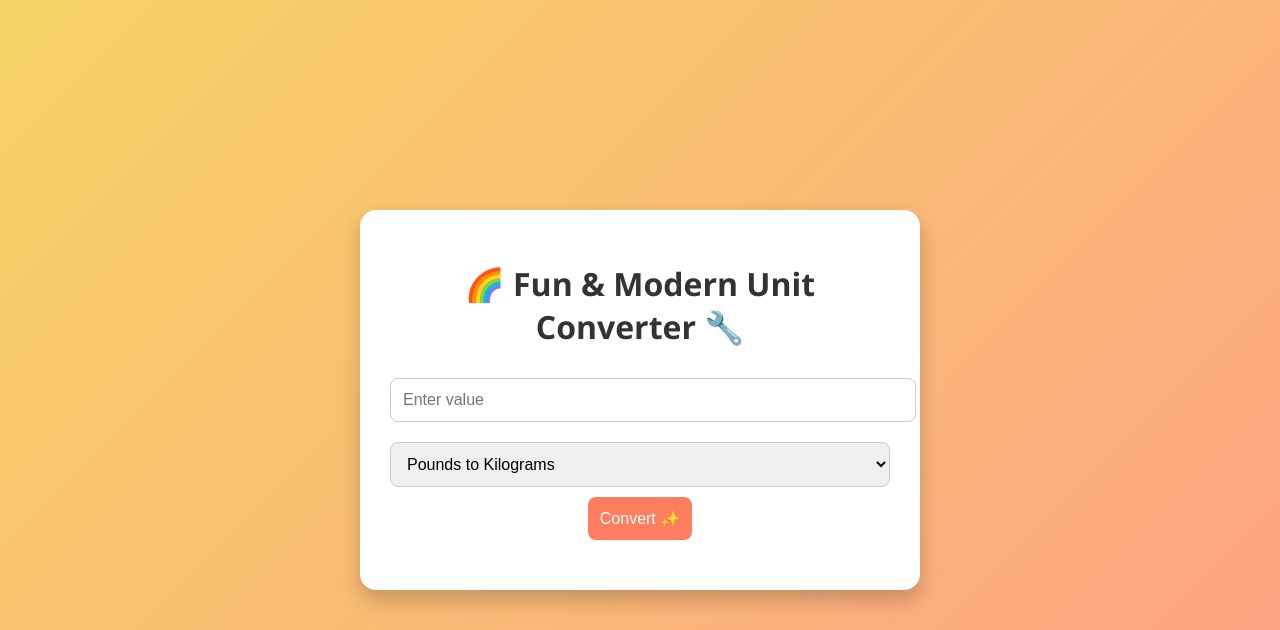
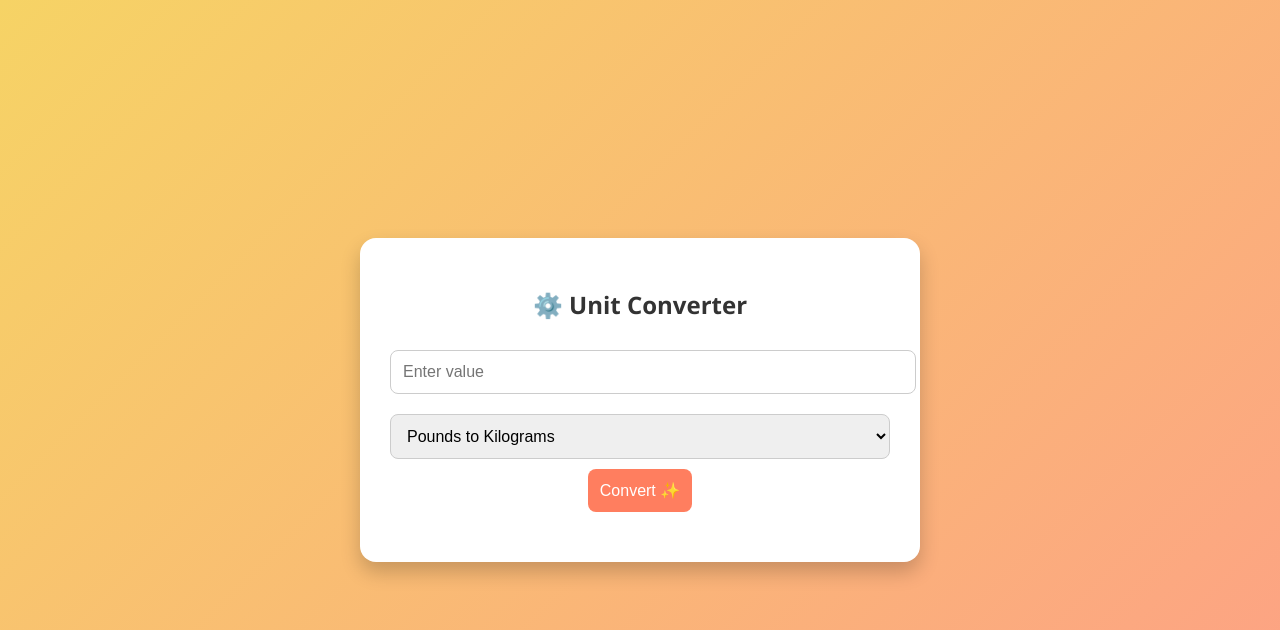
Before and after one commit to Pamf1973/Unit-Converter, a Flask app: page / in a window 1280 px wide. Shown: the top 630 px of the page. Run offline with Flask 2, Linux system fonts and the light colour scheme.

Commit message:
Fix: Updated title and emoji for Unit Converter UI

```diff
--- a/templates/index.html
+++ b/templates/index.html
@@ -58,7 +58,8 @@
 </head>
 <body>
   <div class="container">
-    <h1>🌈 Fun & Modern Unit Converter 🔧</h1>
+    <h2><span id="conversionEmoji">⚙️</span> <strong>Unit Converter</strong></h2>
+
     <input type="number" id="inputValue" placeholder="Enter value" />
 
     <select id="conversionType">
```
